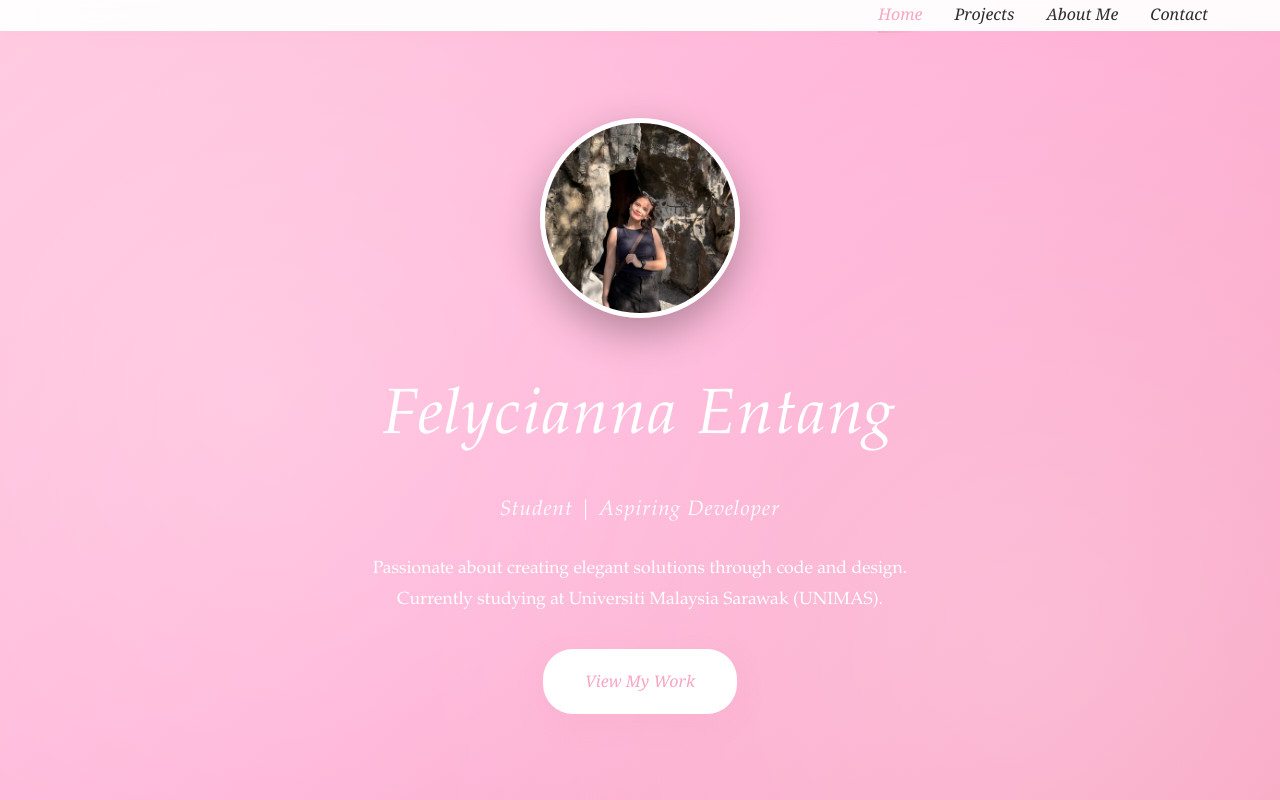
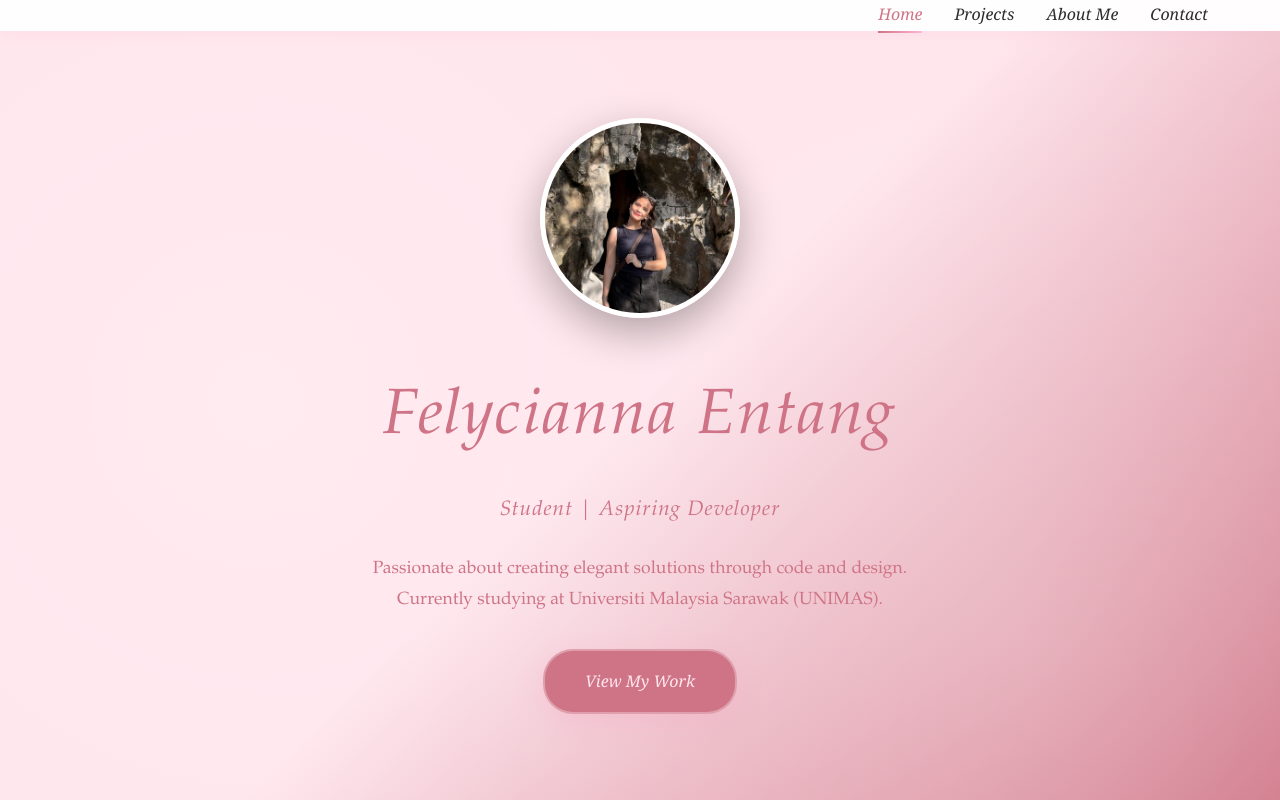
Before and after one commit to dinda1112/portfolio_fely, a plain HTML site: page index.html in a window 1280 px wide. Shown: the top 800 px of the page. Drawn offline with Linux system fonts and the light colour scheme.

Commit message:
index.html

```diff
--- a/index.html
+++ b/index.html
@@ -14,12 +14,12 @@
         :root {
             --primary: #2d2d2d;
             --secondary: #4a4a4a;
-            --accent: #f8a5c2;
+            --accent: #CF7486;
             --accent2: #ffb6d9;
             --pink-light: #ffc9e0;
             --pink-soft: #ffe4f2;
             --cream: #fff5f8;
-            --text: #2d2d2d;
+            ----text: #CF7486;
             --light: #fef5f9;
             --white: #ffffff;
         }
@@ -127,7 +127,7 @@
 
         /* Home Section */
         #home {
-            background: linear-gradient(135deg, #ffc9e0 0%, #ffb6d9 50%, #f8a5c2 100%);
+            background: linear-gradient(135deg, #FFE6ED 0%, #FFE6ED 50%, #CF7486 100%);
             color: var(--white);
             position: relative;
             overflow: hidden;
@@ -189,6 +189,7 @@
 
         .hero-content h1 {
             font-size: 4rem;
+            color: #CF7486;
             margin-bottom: 1rem;
             opacity: 0;
             animation: fadeInUp 1s ease 0.2s forwards;
@@ -203,7 +204,7 @@
             margin-bottom: 1.5rem;
             opacity: 0;
             animation: fadeInUp 1s ease 0.4s forwards;
-            color: rgba(255,255,255,0.95);
+            color: #CF7486;
             font-weight: 300;
             font-style: italic;
             letter-spacing: 1px;
@@ -211,6 +212,7 @@
 
         .hero-content p {
             font-size: 1.1rem;
+            color: #CF7486;
             max-width: 600px;
             margin: 0 auto 2rem;
             opacity: 0;
@@ -221,8 +223,8 @@
         .cta-button {
             display: inline-block;
             padding: 1rem 2.5rem;
-            background: var(--white);
-            color: var(--accent);
+            background: #CF7486;
+            color: #FFE6ED;
             text-decoration: none;
             border-radius: 30px;
             font-weight: 500;
```
